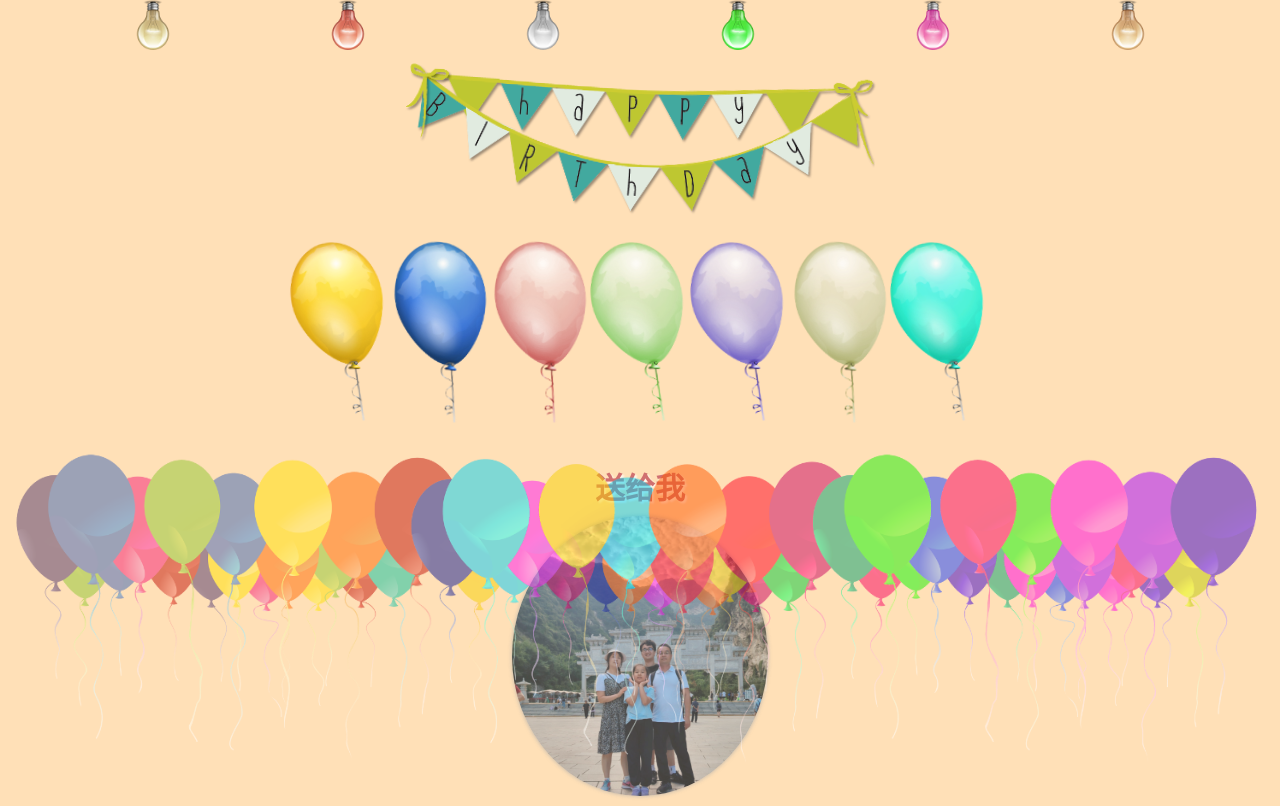
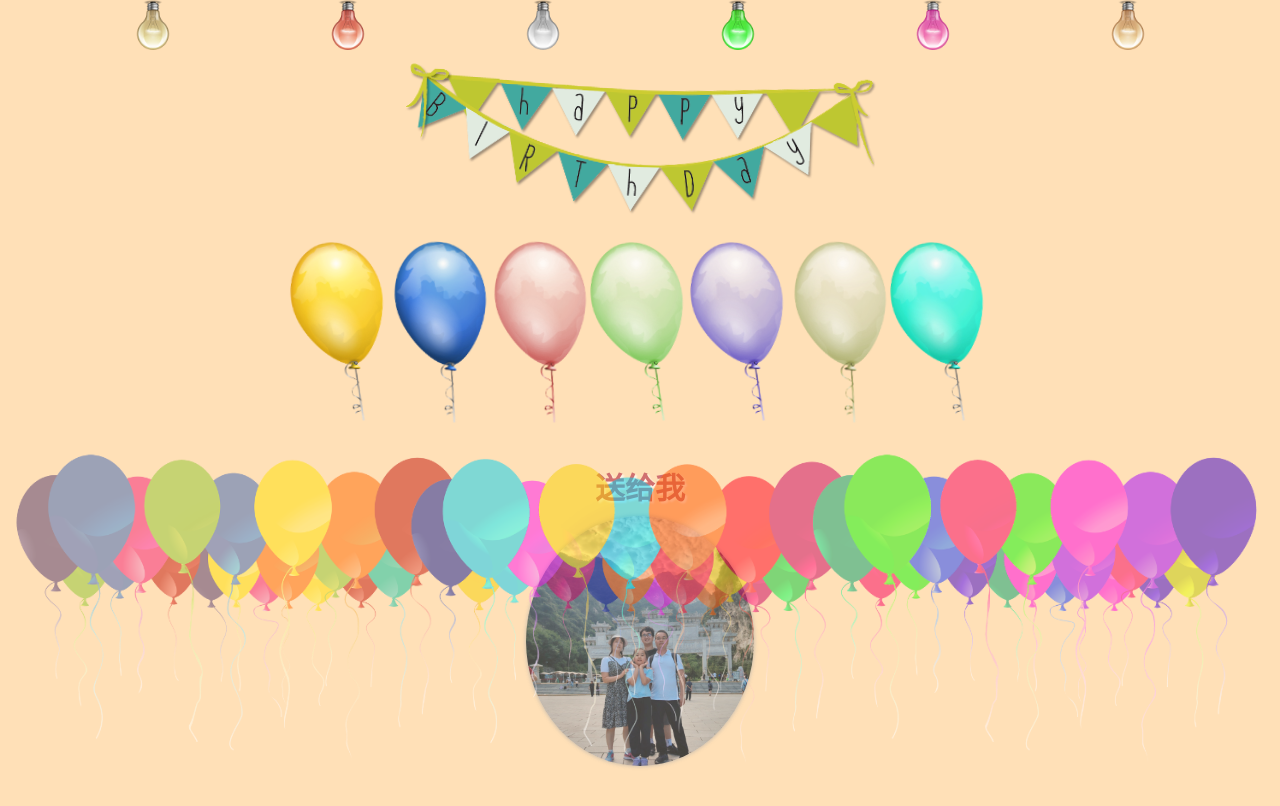
Before and after one commit to Lattice-zjj/birthday, a plain HTML site: page index.html in a window 1280 px wide. Both pictures are taken after a click on the button "开始". Drawn offline with Linux system fonts and the light colour scheme.

Commit message:
change some height

```diff
--- a/assets/stylesheet.css
+++ b/assets/stylesheet.css
@@ -1293,7 +1293,7 @@ audio {
 .message p img{
 	display: block;
 	max-width: 100%;
-	max-height: 280px;
+	max-height: 250px;
 	margin: 5px auto;
 	border-radius: 50%;
 	box-shadow: #aaa 0 0 4px;
```
